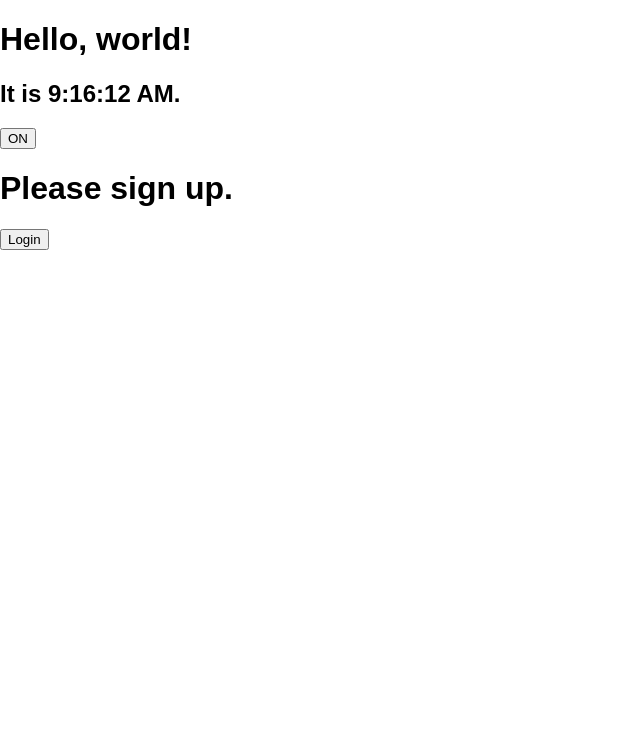
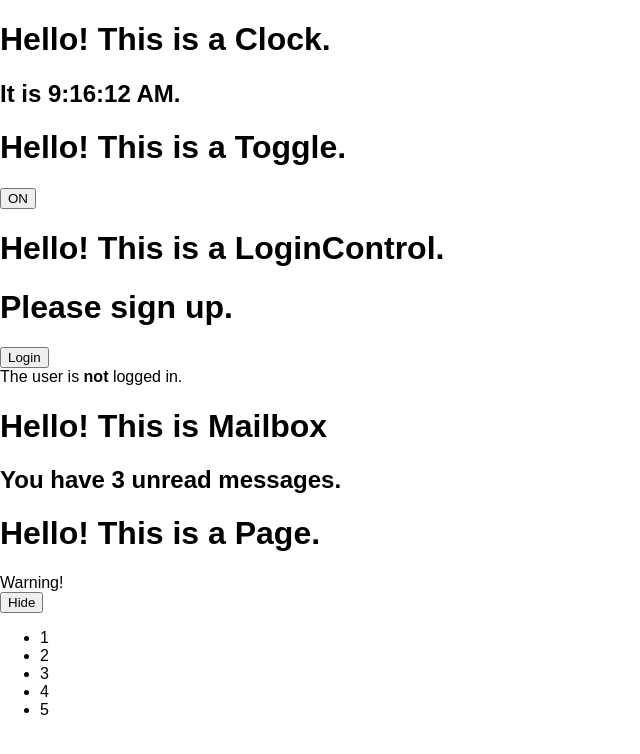
Before and after one commit to wangyichen1064431086/my-react-app, a React (Create React App) app: page / in a window 1280 px wide. Shown: the top 754 px of the page, without its empty margins (0-640 px from the left). Built offline with nearby package versions, Linux system fonts and the light colour scheme.

Commit message:
home work

```diff
--- a/src/index.js
+++ b/src/index.js
@@ -34,7 +34,7 @@ class Clock extends React.Component {
   render() {
     return (
       <div>
-        <h1>Hello, world!</h1>
+        <h1>Hello! This is a Clock.</h1>
         <h2>It is {this.state.date.toLocaleTimeString()}.</h2>
 
       </div>
@@ -60,9 +60,12 @@ class Toggle extends React.Component {
 
   render() {
     return (
-      <button onClick={this.handleClick}>
-        {this.state.isToggleOn ? 'ON' : 'OFF'}
-      </button>
+      <div>
+        <h1>Hello! This is a Toggle.</h1>
+        <button onClick={this.handleClick}>
+          {this.state.isToggleOn ? 'ON' : 'OFF'}
+        </button>
+      </div>
     )
   }
 }
@@ -79,25 +82,21 @@ class GuestGreeting extends React.Component {
   }
 }
 class Greeting extends React.Component {
-  constructor(props) {
-    super(props);
-  }
 
   render(){
     const isLoggedIn = this.props.isLoggedIn;
-    if(isLoggedIn) {
-      return <UserGreeting />
-    }
-    return <GuestGreeting />
+    return (
+      <div>
+        { isLoggedIn ? <UserGreeting /> : <GuestGreeting /> }
+      </div>
+    )
   }
 }
 
 
 
 class LoginButton extends React.Component {
-  constructor(props) {
-    super(props);
-  }
+
   render() {
     return (
       <button onClick={this.props.onClick}>
@@ -107,9 +106,7 @@ class LoginButton extends React.Component {
   }
 }
 class LogoutButton extends React.Component {
-  constructor(props) {
-    super(props);
-  }
+
   render() {
     return (
       <button onClick={this.props.onClick}>
@@ -152,12 +149,86 @@ class LoginControl extends React.Component {
 
     return (
       <div>
+        <h1>Hello! This is a LoginControl.</h1>
         <Greeting isLoggedIn={isLoggedIn} />
         {button}
+        <div>
+          The user is <strong>{isLoggedIn ? 'currently' : 'not'}</strong> logged in.
+        </div>
       </div>
     );
   }
 }
+
+class Mailbox extends React.Component {
+
+  render() {
+    const unreadMessages = this.props.unreadMessages;
+
+    return (
+      <div>
+        <h1>Hello! This is Mailbox</h1>
+        {
+          unreadMessages.length >0 &&
+          <h2>
+              You have {unreadMessages.length} unread messages.
+          </h2>
+        }
+      </div>
+    );
+  }
+}
+
+const messages = ['React', 'Re: React', 'Re:Re: React'];
+
+
+function WarningBanner(props) {
+  if(!props.warn) {
+    return null;
+  }
+
+  return (
+    <div> Warning!</div>
+  )
+}
+
+class Page extends React.Component {
+  constructor(props) {
+    super(props);
+    this.state = {
+      showWarning: true
+    };
+    this.handleToggleClick = this.handleToggleClick.bind(this);
+  }
+  handleToggleClick() {
+    this.setState(prevState => ({
+      showWarning: !prevState.showWarning
+    }))
+  }
+  render() {
+    return (
+      <div>
+        <h1>Hello! This is a Page.</h1>
+        <WarningBanner warn = {this.state.showWarning} />
+        <button onClick={this.handleToggleClick}>
+          {this.state.showWarning ? 'Hide':'Show'}
+        </button>
+      </div>
+    )
+  }
+}
+
+function NumberList(props) {
+  const numbers = props.numbers;
+  const listItems = numbers.map((number) =>
+    <li key={number.toString()}>{number}</li>
+  );
+  return (
+    <ul>{listItems}</ul>
+  )
+}
+const numbers = [1,2,3,4,5];
+
 class MyRoot extends React.Component {
   render() {
     return (
@@ -165,6 +236,9 @@ class MyRoot extends React.Component {
         <Clock />
         <Toggle />
         <LoginControl />
+        <Mailbox unreadMessages={messages} />
+        <Page />
+        <NumberList numbers={numbers} />
       </div>
     )
   }
```
